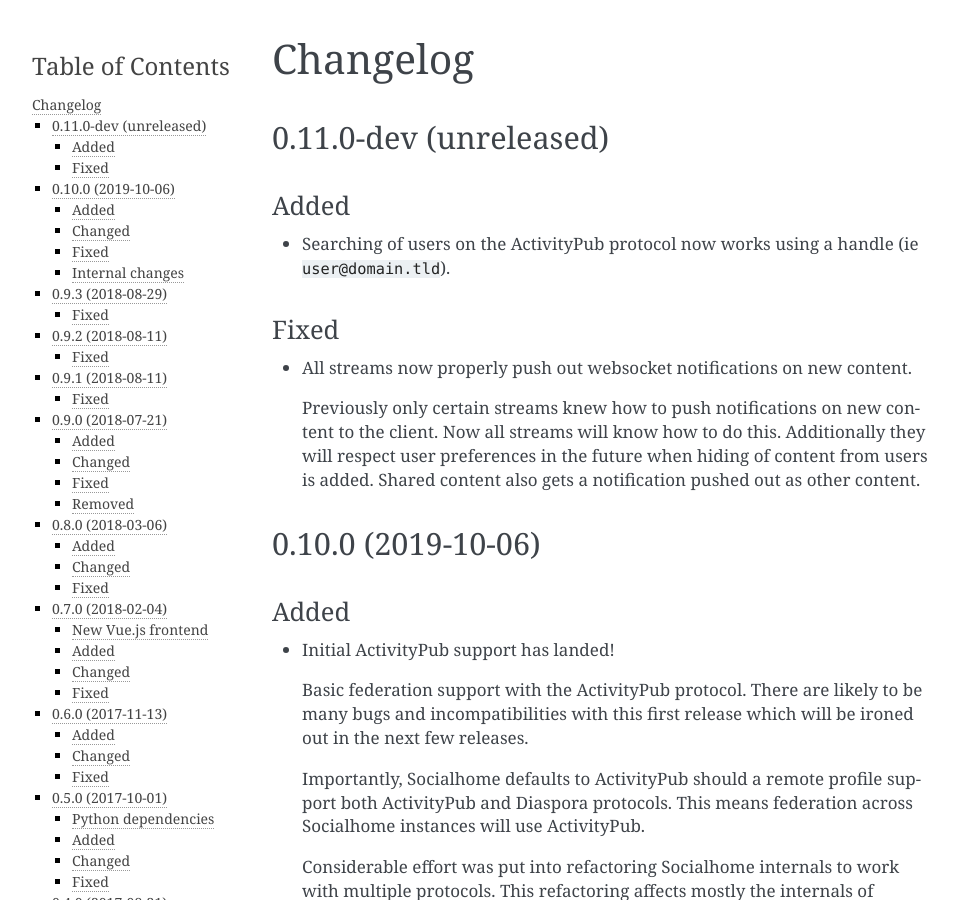
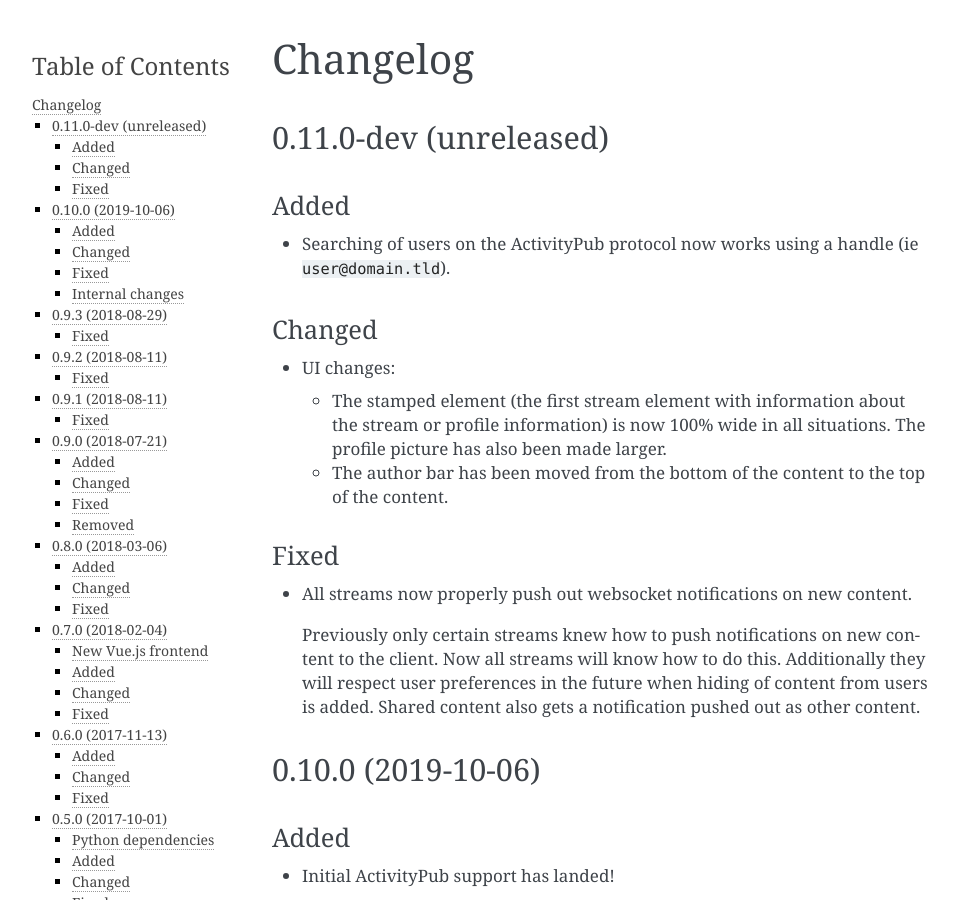
Before and after one commit to jaywink/socialhome, a Sphinx documentation site: the page built from docs/changelog.rst, in a window 1280 px wide and 900 px high. Shown: the whole window, without its empty margins (148-1106 px from the left). Built offline with Sphinx 7.4.7, drawn with Linux system fonts in a browser that asks for light colours.

Commit message:
Docstrings for UI changes

```diff
--- a/docs/changelog.rst
+++ b/docs/changelog.rst
@@ -10,6 +10,16 @@
 .....
 
 * Searching of users on the ActivityPub protocol now works using a handle (ie ``user@domain.tld``).
+
+Changed
+.......
+
+* UI changes:
+
+  * The stamped element (the first stream element with information about the stream or
+    profile information) is now 100% wide in all situations. The profile picture has
+    also been made larger.
+  * The author bar has been moved from the bottom of the content to the top of the content.
 
 Fixed
 .....
```
